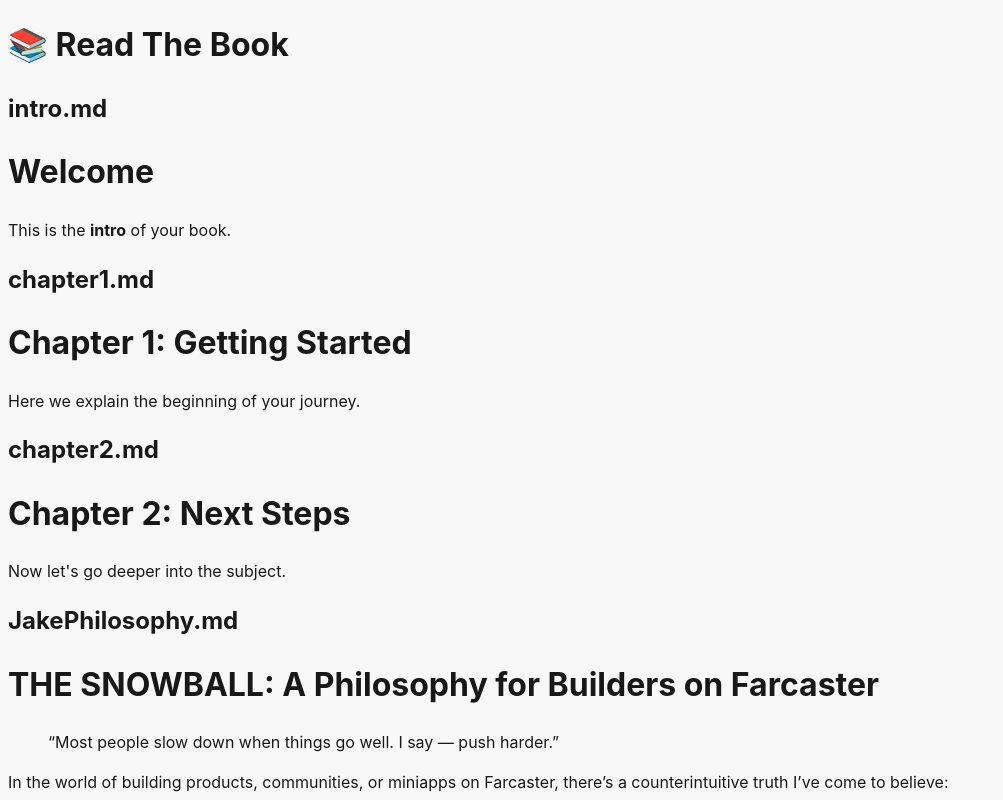
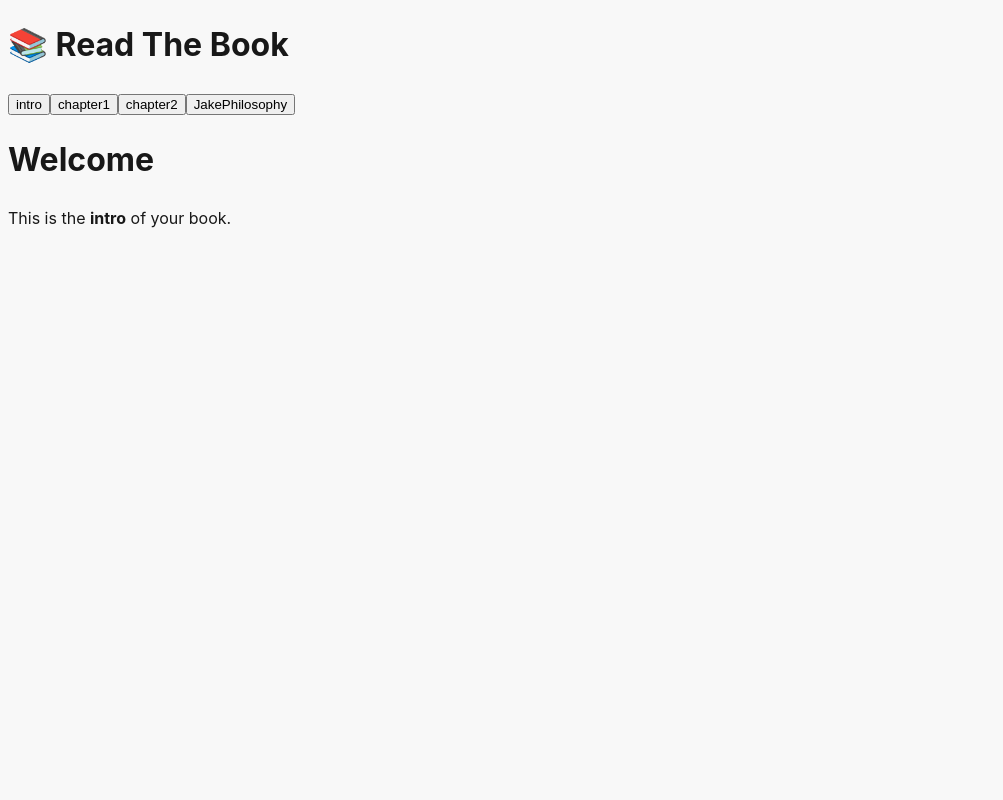
Before and after one commit to K1mc4n/ReadTheBook, a React (Vite) app: page / in a window 1280 px wide. Shown: the top 800 px of the page, without its empty margins (0-1003 px from the left). Built offline with nearby package versions, Linux system fonts and the light colour scheme; what @farcaster/frame-wagmi-connector, wagmi would draw is missing.

Commit message:
Update App.tsx

```diff
--- a/src/App.tsx
+++ b/src/App.tsx
@@ -2,34 +2,40 @@
 import ReactMarkdown from 'react-markdown';
 
 function App() {
-  const [files, setFiles] = useState<string[]>([]);
-  const [markdownContent, setMarkdownContent] = useState<Record<string, string>>({});
+  const [files] = useState(['intro.md', 'chapter1.md', 'chapter2.md', 'JakePhilosophy.md']);
+  const [activeFile, setActiveFile] = useState('intro.md');
+  const [markdownContent, setMarkdownContent] = useState('');
 
   useEffect(() => {
-    // ✅ Set judul tab browser
     document.title = "📚 Farcaster Story";
-
-    const fileNames = ['intro.md', 'chapter1.md', 'chapter2.md', 'JakePhilosophy.md'];
-    setFiles(fileNames);
-
-    fileNames.forEach((file) => {
-      fetch(`/content/${file}`)
-        .then(res => res.text())
-        .then(text => {
-          setMarkdownContent(prev => ({ ...prev, [file]: text }));
-        });
-    });
-  }, []);
+    fetch(`/content/${activeFile}`)
+      .then(res => res.text())
+      .then(setMarkdownContent);
+  }, [activeFile]);
 
   return (
-    <div className="p-4">
-      <h1 className="text-2xl font-bold mb-4">📚 Read The Book</h1>
-      {files.map(file => (
-        <div key={file} className="mb-8">
-          <h2 className="text-xl font-semibold">{file}</h2>
-          <ReactMarkdown>{markdownContent[file]}</ReactMarkdown>
-        </div>
-      ))}
+    <div className="p-4 max-w-3xl mx-auto">
+      <h1 className="text-3xl font-bold mb-6 flex items-center gap-2">
+        <span>📚</span> Read The Book
+      </h1>
+
+      <div className="flex flex-wrap gap-2 mb-6">
+        {files.map(file => (
+          <button
+            key={file}
+            className={`border px-3 py-1 rounded ${
+              file === activeFile ? 'bg-black text-white' : 'bg-white text-black'
+            }`}
+            onClick={() => setActiveFile(file)}
+          >
+            {file.replace('.md', '')}
+          </button>
+        ))}
+      </div>
+
+      <div className="prose max-w-none">
+        <ReactMarkdown>{markdownContent}</ReactMarkdown>
+      </div>
     </div>
   );
 }
```
